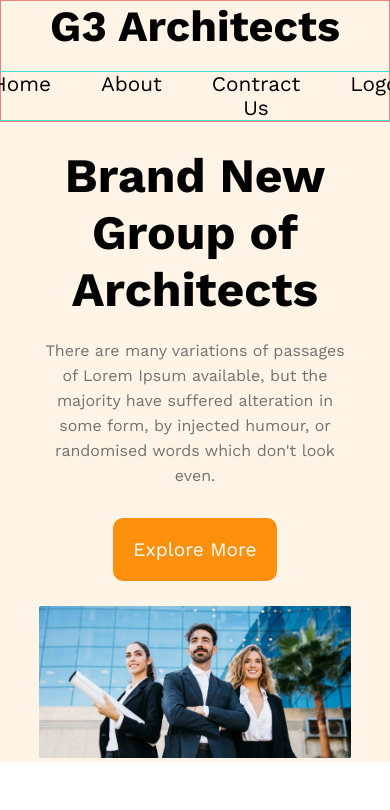
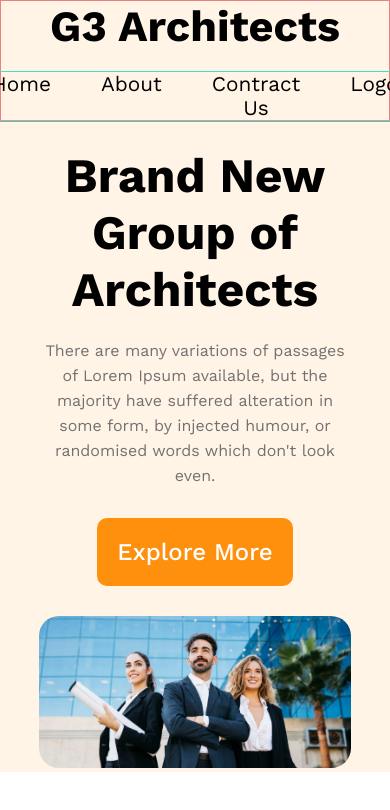
Before and after one commit to Sheikhmsip/Assignment-2, a plain HTML site: page Index.html in a window 390 px wide. Drawn offline with nearby package versions, Linux system fonts and the light colour scheme.

```diff
--- a/Index.html
+++ b/Index.html
@@ -38,5 +38,9 @@
      </div>
     </header>
 
+    <section>
+
+    </section>
+
 </body>
 </html>
--- a/style.css
+++ b/style.css
@@ -106,14 +106,18 @@ a, ul, li{
 }
 .button .pry-button a{
     color: #ffff;
-    font-size: 1.2rem;
+    font-size: 1.5rem;
+    font-weight: 500;
 
 }
 .banner-img{
     width: 80%;
-    border-radius: 15px;
+    border-radius: 25px;
     margin: 0 auto;
-    margin-top: 25px;
+    margin-top: 30px;
+}
+.banner-img img{
+    border-radius: 20px;
 }
 /* Header section Mobile Responsive */
 @media screen and (max-width: 576px){
```
